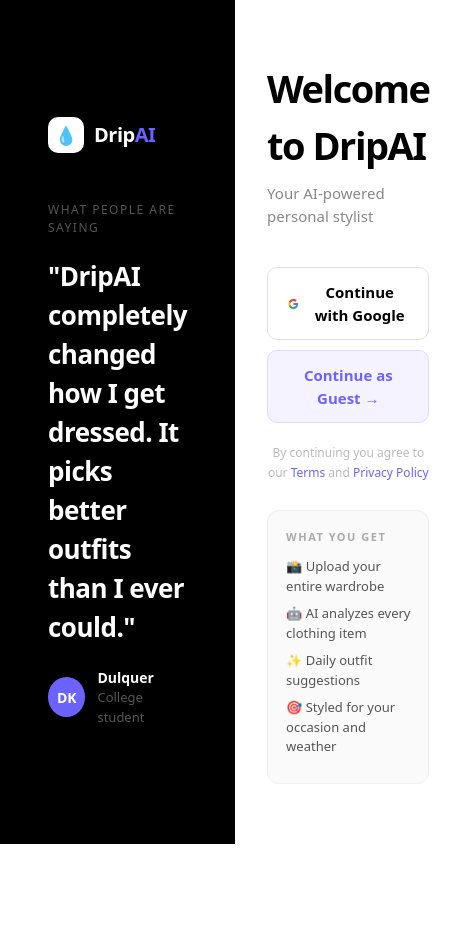
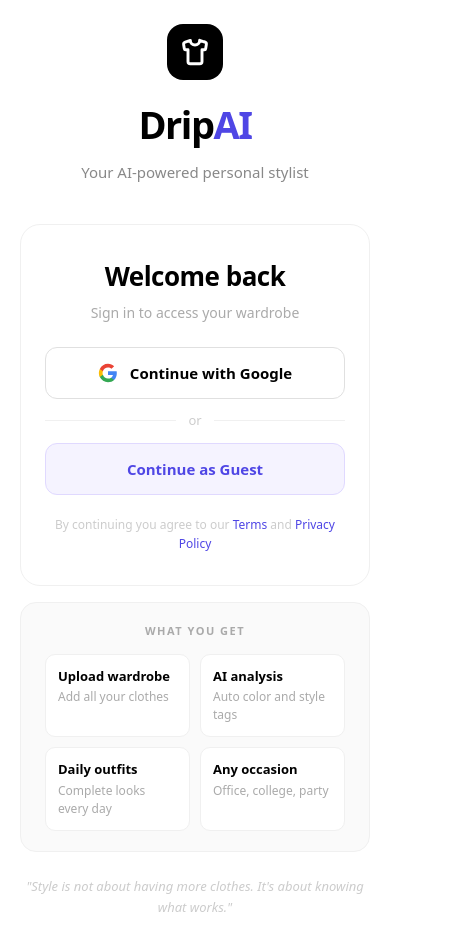
Before and after one commit to Lohith848/wardrobe-ai, a Next.js app: page /login in a window 390 px wide. Shown: the whole page, 461 px wide, since content can reach past the window. Before the commit the page ends 844 px from the top, so only its background shows below. Built offline with nearby package versions, Linux system fonts and the light colour scheme; no server answers.

Commit message:
fix mobile login UI and Google redirect

```diff
--- a/app/login/page.tsx
+++ b/app/login/page.tsx
@@ -11,166 +11,190 @@
     setError('')
     const { error } = await supabase.auth.signInWithOAuth({
       provider: 'google',
-      options: {
-        redirectTo: `${window.location.origin}/`
-      }
+      options: { redirectTo: `${window.location.origin}/` }
     })
-    if (error) setError(error.message)
-    setLoading('')
+    if (error) { setError(error.message); setLoading('') }
   }
 
   async function handleGuest() {
     setLoading('guest')
     setError('')
     const { error } = await supabase.auth.signInAnonymously()
-    if (error) {
-      setError(error.message)
-      setLoading('')
-      return
-    }
+    if (error) { setError(error.message); setLoading(''); return }
     window.location.href = '/'
   }
 
   return (
     <div style={{
       minHeight: '100vh', background: '#fff',
-      display: 'flex', fontFamily: 'system-ui, sans-serif'
+      fontFamily: 'system-ui, sans-serif',
+      display: 'flex', flexDirection: 'column',
+      alignItems: 'center', justifyContent: 'center',
+      padding: '24px 20px'
     }}>
 
-      {/* Left panel */}
+      {/* Logo */}
+      <div style={{ marginBottom: 40, textAlign: 'center' }}>
         <div style={{
-  flex: 1, background: '#000',
-  display: 'flex', flexDirection: 'column',
-  justifyContent: 'center', gap: '48px', padding: '48px'
+          width: 56, height: 56, background: '#000', borderRadius: 16,
+          display: 'flex', alignItems: 'center', justifyContent: 'center',
+          margin: '0 auto 16px'
         }}>
-        <div style={{ display: 'flex', alignItems: 'center', gap: 10 }}>
-          <div style={{
-            width: 36, height: 36, background: '#fff', borderRadius: 10,
-            display: 'flex', alignItems: 'center', justifyContent: 'center', fontSize: 18
-          }}>💧</div>
-          <span style={{ fontWeight: 800, fontSize: 20, color: '#fff', letterSpacing: '-0.5px' }}>
-            Drip<span style={{ color: '#6c63ff' }}>AI</span>
-          </span>
+          <svg width="28" height="28" viewBox="0 0 24 24" fill="none"
+            stroke="#fff" strokeWidth="2.5" strokeLinecap="round" strokeLinejoin="round">
+            <path d="M20.38 3.46L16 2a4 4 0 01-8 0L3.62 3.46a2 2 0 00-1.34 2.23l.58 3.57a1 1 0 00.99.84H6v10c0 1.1.9 2 2 2h8a2 2 0 002-2V10h2.15a1 1 0 00.99-.84l.58-3.57a2 2 0 00-1.34-2.23z"/>
+          </svg>
         </div>
-
-        <div>
-          <p style={{ color: '#555', fontSize: 12, marginBottom: 20,
-            letterSpacing: 1.5, textTransform: 'uppercase' }}>
-            What people are saying
-          </p>
-          <p style={{
-            color: '#fff', fontSize: 26, lineHeight: 1.5,
-            fontWeight: 800, margin: '0 0 20px', letterSpacing: '-0.5px'
+        <h1 style={{
+          fontSize: 32, fontWeight: 900, color: '#000',
+          margin: '0 0 8px', letterSpacing: '-1px'
         }}>
-            "DripAI completely changed how I get dressed. It picks better outfits than I ever could."
-          </p>
-          <div style={{ display: 'flex', alignItems: 'center', gap: 12 }}>
-            <div style={{
-              width: 40, height: 40, borderRadius: '50%', background: '#6c63ff',
-              display: 'flex', alignItems: 'center', justifyContent: 'center',
-              color: '#fff', fontWeight: 700, fontSize: 14
-            }}>DK</div>
-            <div>
-              <p style={{ color: '#fff', margin: 0, fontWeight: 600, fontSize: 14 }}>Dulquer</p>
-              <p style={{ color: '#555', margin: 0, fontSize: 13 }}>College student</p>
-            </div>
-          </div>
-        </div>
-      </div>
-
-      {/* Right panel */}
-      <div style={{
-        flex: 1, display: 'flex', alignItems: 'center',
-        justifyContent: 'center', padding: '48px 32px'
-      }}>
-        <div style={{ width: '100%', maxWidth: 380 }}>
-
-          <div style={{ marginBottom: 40 }}>
-            <h1 style={{ fontSize: 28, fontWeight: 800, color: '#000',
-              margin: '0 0 8px', letterSpacing: '-0.8px' }}>
-              Welcome to DripAI
+          Drip<span style={{ color: '#4f46e5' }}>AI</span>
         </h1>
-            <p style={{ color: '#888', margin: 0, fontSize: 15, lineHeight: 1.5 }}>
+        <p style={{ color: '#888', fontSize: 15, margin: 0, lineHeight: 1.5 }}>
           Your AI-powered personal stylist
         </p>
       </div>
 
-          {/* Error message */}
+      {/* Card */}
+      <div style={{
+        width: '100%', maxWidth: 400,
+        background: '#fff', borderRadius: 20,
+        border: '1px solid #f0f0f0', padding: '32px 24px'
+      }}>
+        <h2 style={{
+          fontSize: 20, fontWeight: 800, color: '#000',
+          margin: '0 0 6px', letterSpacing: '-0.5px', textAlign: 'center'
+        }}>
+          Welcome back
+        </h2>
+        <p style={{
+          color: '#aaa', fontSize: 14, margin: '0 0 24px',
+          textAlign: 'center', lineHeight: 1.5
+        }}>
+          Sign in to access your wardrobe
+        </p>
+
+        {/* Error */}
         {error && (
           <div style={{
             background: '#fff0f0', border: '1px solid #ffd0d0',
             borderRadius: 10, padding: '12px 16px',
-              color: '#e53e3e', fontSize: 14, marginBottom: 16
+            color: '#e53e3e', fontSize: 14, marginBottom: 16,
+            textAlign: 'center'
           }}>
             {error}
           </div>
         )}
 
-          <div style={{ display: 'flex', flexDirection: 'column', gap: 10, marginBottom: 20 }}>
+        <div style={{ display: 'flex', flexDirection: 'column', gap: 12 }}>
 
-            {/* Google — REAL */}
+          {/* Google */}
           <button
             onClick={handleGoogle}
             disabled={!!loading}
             style={{
               display: 'flex', alignItems: 'center', justifyContent: 'center',
-                gap: 12, width: '100%', padding: '13px 20px',
-                background: loading === 'google' ? '#f5f5f5' : '#fff',
-                border: '1px solid #e0e0e0', borderRadius: 10,
+              gap: 12, width: '100%', padding: '14px 20px',
+              background: loading === 'google' ? '#f9f9f9' : '#fff',
+              border: '1.5px solid #e0e0e0', borderRadius: 12,
               cursor: loading ? 'not-allowed' : 'pointer',
               fontSize: 15, fontWeight: 600, color: '#000'
             }}
           >
-              <svg width="18" height="18" viewBox="0 0 24 24">
+            {loading === 'google' ? (
+              <span>Redirecting...</span>
+            ) : (
+              <>
+                <svg width="20" height="20" viewBox="0 0 24 24">
                   <path d="M22.56 12.25c0-.78-.07-1.53-.2-2.25H12v4.26h5.92c-.26 1.37-1.04 2.53-2.21 3.31v2.77h3.57c2.08-1.92 3.28-4.74 3.28-8.09z" fill="#4285F4"/>
                   <path d="M12 23c2.97 0 5.46-.98 7.28-2.66l-3.57-2.77c-.98.66-2.23 1.06-3.71 1.06-2.86 0-5.29-1.93-6.16-4.53H2.18v2.84C3.99 20.53 7.7 23 12 23z" fill="#34A853"/>
                   <path d="M5.84 14.09c-.22-.66-.35-1.36-.35-2.09s.13-1.43.35-2.09V7.07H2.18C1.43 8.55 1 10.22 1 12s.43 3.45 1.18 4.93l2.85-2.22.81-.62z" fill="#FBBC05"/>
                   <path d="M12 5.38c1.62 0 3.06.56 4.21 1.64l3.15-3.15C17.45 2.09 14.97 1 12 1 7.7 1 3.99 3.47 2.18 7.07l3.66 2.84c.87-2.6 3.3-4.53 6.16-4.53z" fill="#EA4335"/>
                 </svg>
-              {loading === 'google' ? 'Redirecting to Google...' : 'Continue with Google'}
+                Continue with Google
+              </>
+            )}
           </button>
 
-            {/* Guest — REAL anonymous auth */}
+          {/* Divider */}
+          <div style={{ display: 'flex', alignItems: 'center', gap: 12 }}>
+            <div style={{ flex: 1, height: 1, background: '#f0f0f0' }} />
+            <span style={{ color: '#ccc', fontSize: 13 }}>or</span>
+            <div style={{ flex: 1, height: 1, background: '#f0f0f0' }} />
+          </div>
+
+          {/* Guest */}
           <button
             onClick={handleGuest}
             disabled={!!loading}
             style={{
-                display: 'flex', alignItems: 'center', justifyContent: 'center',
-                gap: 8, width: '100%', padding: '13px 20px',
-                background: '#f5f3ff', border: '1px solid #e0d9ff',
-                borderRadius: 10, cursor: loading ? 'not-allowed' : 'pointer',
-                fontSize: 15, fontWeight: 600, color: '#6c63ff'
+              width: '100%', padding: '14px 20px',
+              background: loading === 'guest' ? '#f5f3ff' : '#f5f3ff',
+              border: '1.5px solid #e0d9ff', borderRadius: 12,
+              cursor: loading ? 'not-allowed' : 'pointer',
+              fontSize: 15, fontWeight: 600, color: '#4f46e5'
             }}
           >
-              {loading === 'guest' ? 'Setting up...' : 'Continue as Guest →'}
+            {loading === 'guest' ? 'Setting up...' : 'Continue as Guest'}
           </button>
         </div>
 
-          <p style={{ color: '#bbb', fontSize: 12, textAlign: 'center', marginTop: 16, lineHeight: 1.6 }}>
+        <p style={{
+          color: '#ccc', fontSize: 12, textAlign: 'center',
+          marginTop: 20, lineHeight: 1.6
+        }}>
           By continuing you agree to our{' '}
-            <span style={{ color: '#6c63ff', cursor: 'pointer' }}>Terms</span> and{' '}
-            <span style={{ color: '#6c63ff', cursor: 'pointer' }}>Privacy Policy</span>
+          <span style={{ color: '#4f46e5', cursor: 'pointer' }}>Terms</span>
+          {' '}and{' '}
+          <span style={{ color: '#4f46e5', cursor: 'pointer' }}>Privacy Policy</span>
         </p>
+      </div>
 
+      {/* Features */}
       <div style={{
-            marginTop: 28, padding: 18, background: '#fafafa',
-            borderRadius: 12, border: '1px solid #f0f0f0'
+        width: '100%', maxWidth: 400,
+        marginTop: 16, padding: '20px 24px',
+        background: '#fafafa', borderRadius: 16,
+        border: '1px solid #f0f0f0'
       }}>
-            <p style={{ color: '#aaa', fontSize: 11, fontWeight: 700,
-              letterSpacing: 1.5, textTransform: 'uppercase', margin: '0 0 12px' }}>
+        <p style={{
+          color: '#aaa', fontSize: 11, fontWeight: 700,
+          letterSpacing: 1.5, textTransform: 'uppercase',
+          margin: '0 0 14px', textAlign: 'center'
+        }}>
           What you get
         </p>
+        <div style={{ display: 'grid', gridTemplateColumns: '1fr 1fr', gap: 10 }}>
           {[
-              '📸 Upload your entire wardrobe',
-              '🤖 AI analyzes every clothing item',
-              '✨ Daily outfit suggestions',
-              '🎯 Styled for your occasion and weather',
+            { title: 'Upload wardrobe', desc: 'Add all your clothes' },
+            { title: 'AI analysis', desc: 'Auto color and style tags' },
+            { title: 'Daily outfits', desc: 'Complete looks every day' },
+            { title: 'Any occasion', desc: 'Office, college, party' },
           ].map(f => (
-              <p key={f} style={{ fontSize: 13, color: '#555', margin: '0 0 8px' }}>{f}</p>
+            <div key={f.title} style={{
+              background: '#fff', borderRadius: 10, padding: '12px',
+              border: '1px solid #f0f0f0'
+            }}>
+              <p style={{ fontSize: 13, fontWeight: 700, color: '#000', margin: '0 0 2px' }}>
+                {f.title}
+              </p>
+              <p style={{ fontSize: 12, color: '#aaa', margin: 0 }}>
+                {f.desc}
+              </p>
+            </div>
           ))}
         </div>
       </div>
-      </div>
+
+      {/* Quote */}
+      <p style={{
+        maxWidth: 340, textAlign: 'center',
+        color: '#ccc', fontSize: 13, lineHeight: 1.6,
+        margin: '24px 0 0', fontStyle: 'italic'
+      }}>
+        "Style is not about having more clothes. It's about knowing what works."
+      </p>
     </div>
   )
 }
```
Lines whose indentation alone changed are shown as unchanged.
